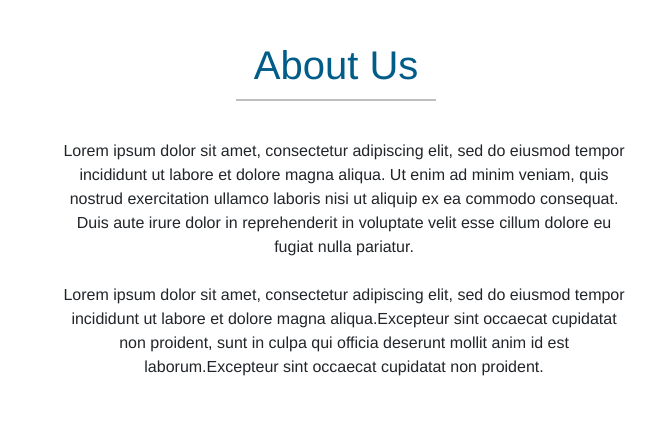
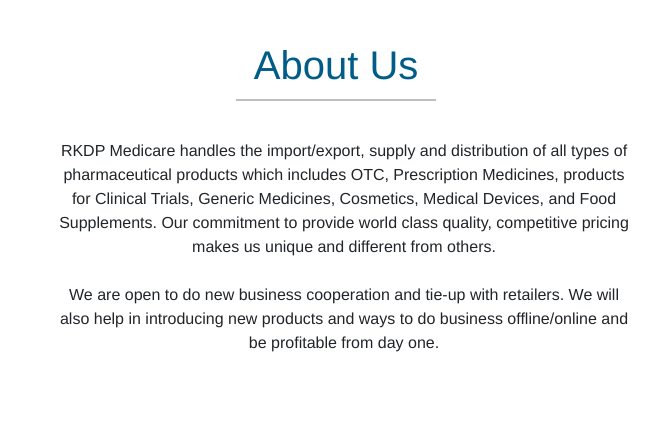
Before and after one commit to me-rohit-harsh/medicare, a plain HTML site: page index.html in a window 1280 px wide. Shown: the part 2040-2466 px from the top of the page, 624-1280 px from the left. Drawn offline with nearby package versions, Linux system fonts and the light colour scheme; some packages are replaced by stand-ins of ours.

Commit message:
Update index.html

```diff
--- a/index.html
+++ b/index.html
@@ -629,19 +629,9 @@
                 <h1 class="headbar">About Us
                     <hr>
                 </h1>
-                <p>Lorem ipsum dolor sit amet, consectetur adipiscing elit, sed do eiusmod tempor incididunt ut labore
-                    et dolore
-                    magna aliqua. Ut enim ad minim veniam, quis nostrud exercitation ullamco laboris nisi ut aliquip ex
-                    ea
-                    commodo consequat. Duis aute irure dolor in reprehenderit in voluptate velit esse cillum dolore eu
-                    fugiat
-                    nulla pariatur. <br>
+                <p>RKDP Medicare handles the import/export, supply and distribution of all types of pharmaceutical products  which includes OTC, Prescription Medicines, products for Clinical Trials, Generic Medicines, Cosmetics, Medical Devices, and Food Supplements. Our commitment to provide world class quality, competitive pricing makes us unique and different from others.<br>
                     <br>
-                    Lorem ipsum dolor sit amet, consectetur adipiscing elit, sed do eiusmod tempor incididunt ut labore
-                    et dolore
-                    magna aliqua.Excepteur sint occaecat cupidatat non proident, sunt in culpa qui officia deserunt
-                    mollit
-                    anim id est laborum.Excepteur sint occaecat cupidatat non proident.
+                    We are open to do new business cooperation and tie-up with retailers. We will also help in introducing new products and ways to do business offline/online and be profitable from day one.
                 </p>
 
             </div>
```
